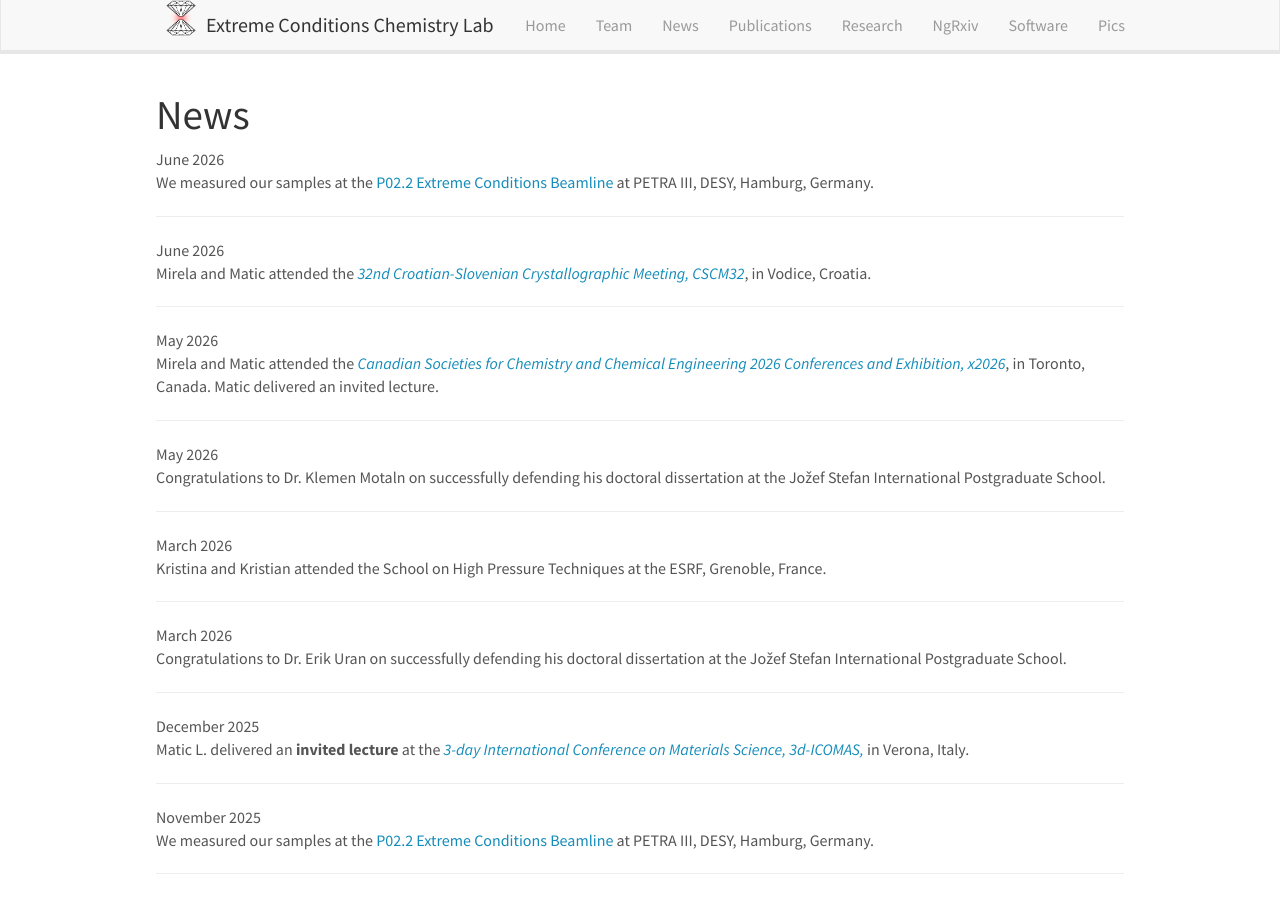
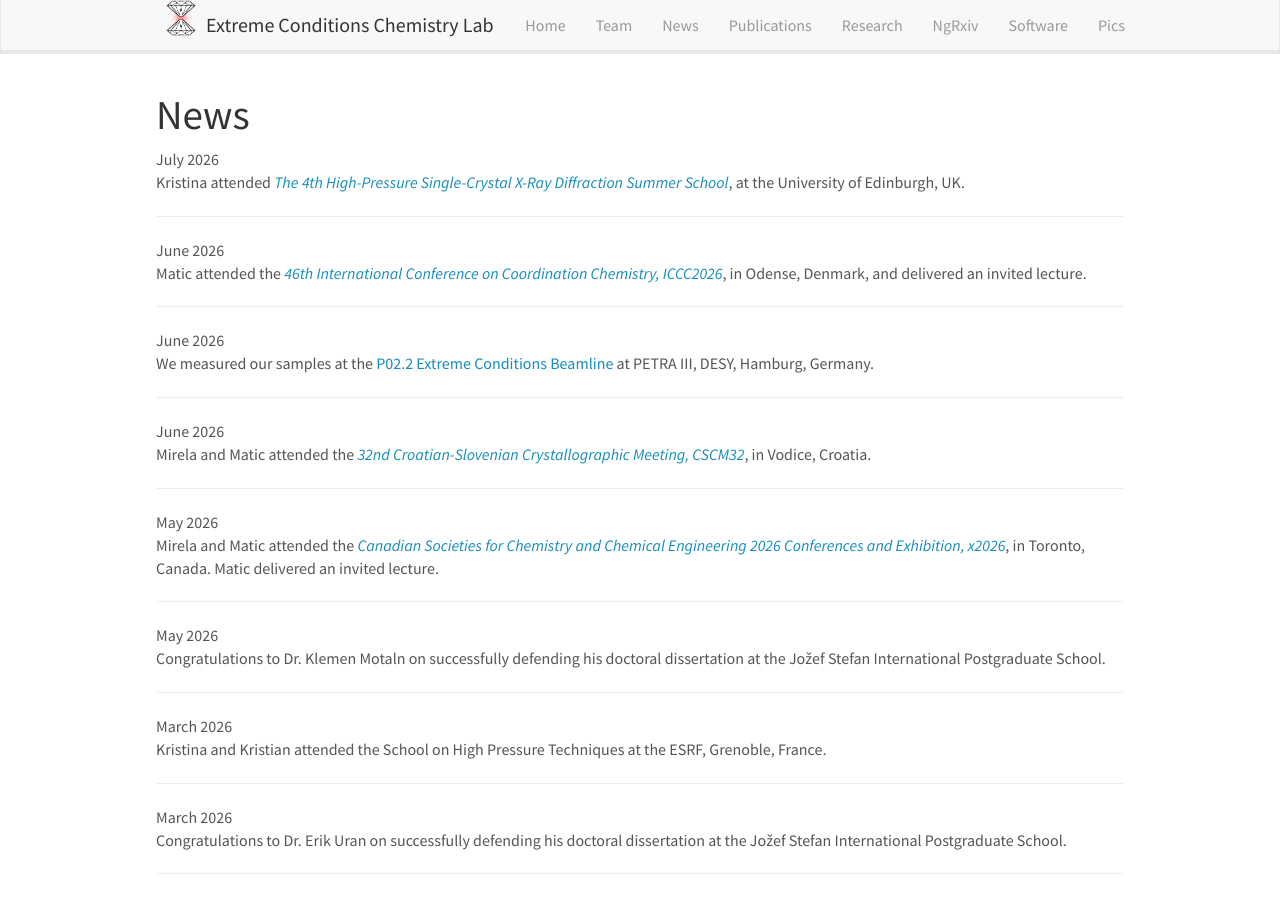
Before and after one commit to eccl-jsi/eccl-jsi.github.io, a Jekyll site: the page built from _pages/allnews.md, in a window 1280 px wide and 900 px high. Built offline with Jekyll 4.4.1, drawn with Linux system fonts in a browser that asks for light colours; nearby versions of some CDN libraries.

Commit message:
Update news.yml

```diff
--- a/_data/news.yml
+++ b/_data/news.yml
@@ -1,3 +1,9 @@
+- date: July 2026
+  headline: "Kristina attended <a href='https://indico.ph.ed.ac.uk/event/392/'><i>The 4th High-Pressure Single-Crystal X-Ray Diffraction Summer School</i></a>, at the University of Edinburgh, UK."
+
+- date: June 2026
+  headline: "Matic attended the <a href='https://iccc2026.com/'><i>46th International Conference on Coordination Chemistry, ICCC2026</i></a>, in Odense, Denmark, and delivered an invited lecture."
+
 - date: June 2026
   headline: "We measured our samples at the <a href='https://photon-science.desy.de/facilities/petra_iii/beamlines/p022_extreme_conditions_beamline/index_eng.html'>P02.2 Extreme Conditions Beamline</a> at PETRA III, DESY, Hamburg, Germany."
 
```
